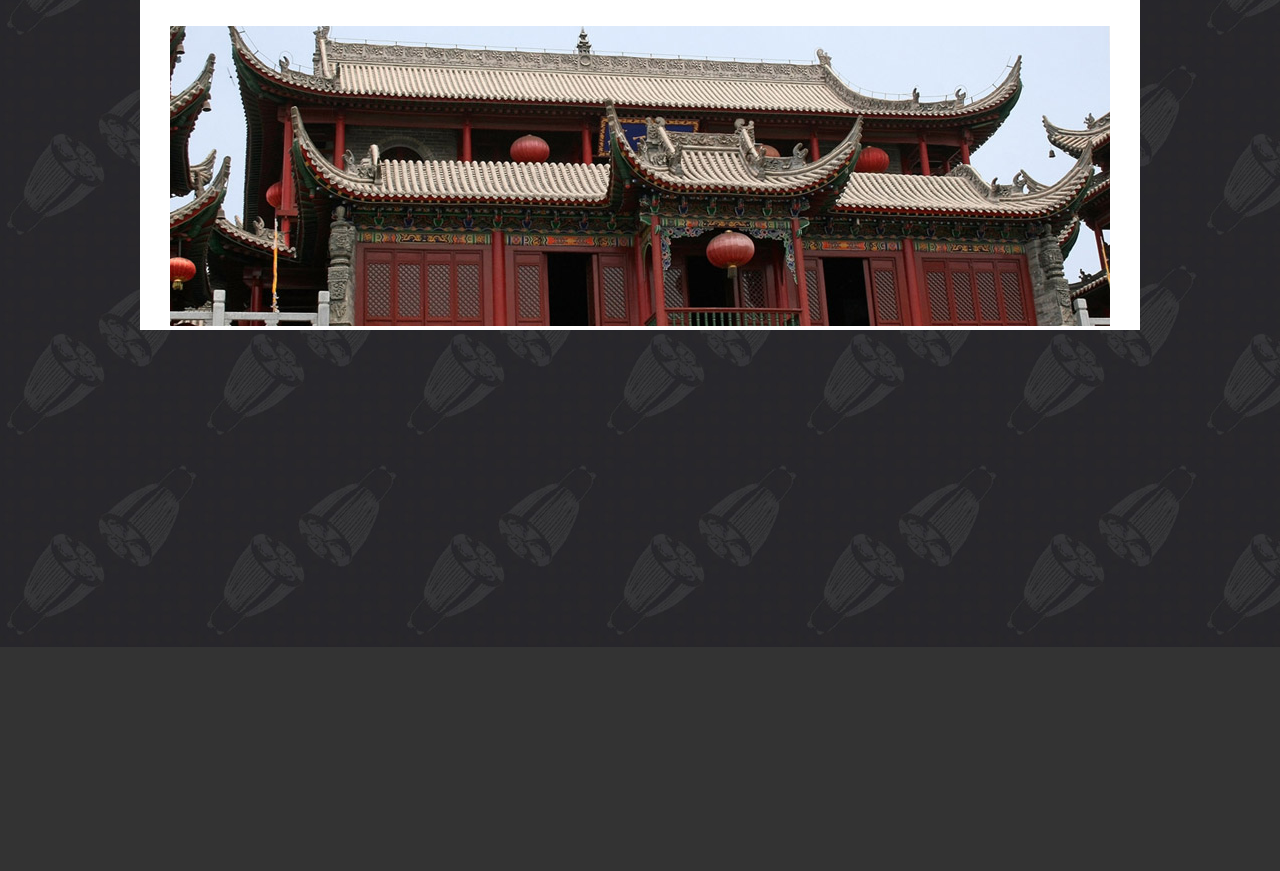
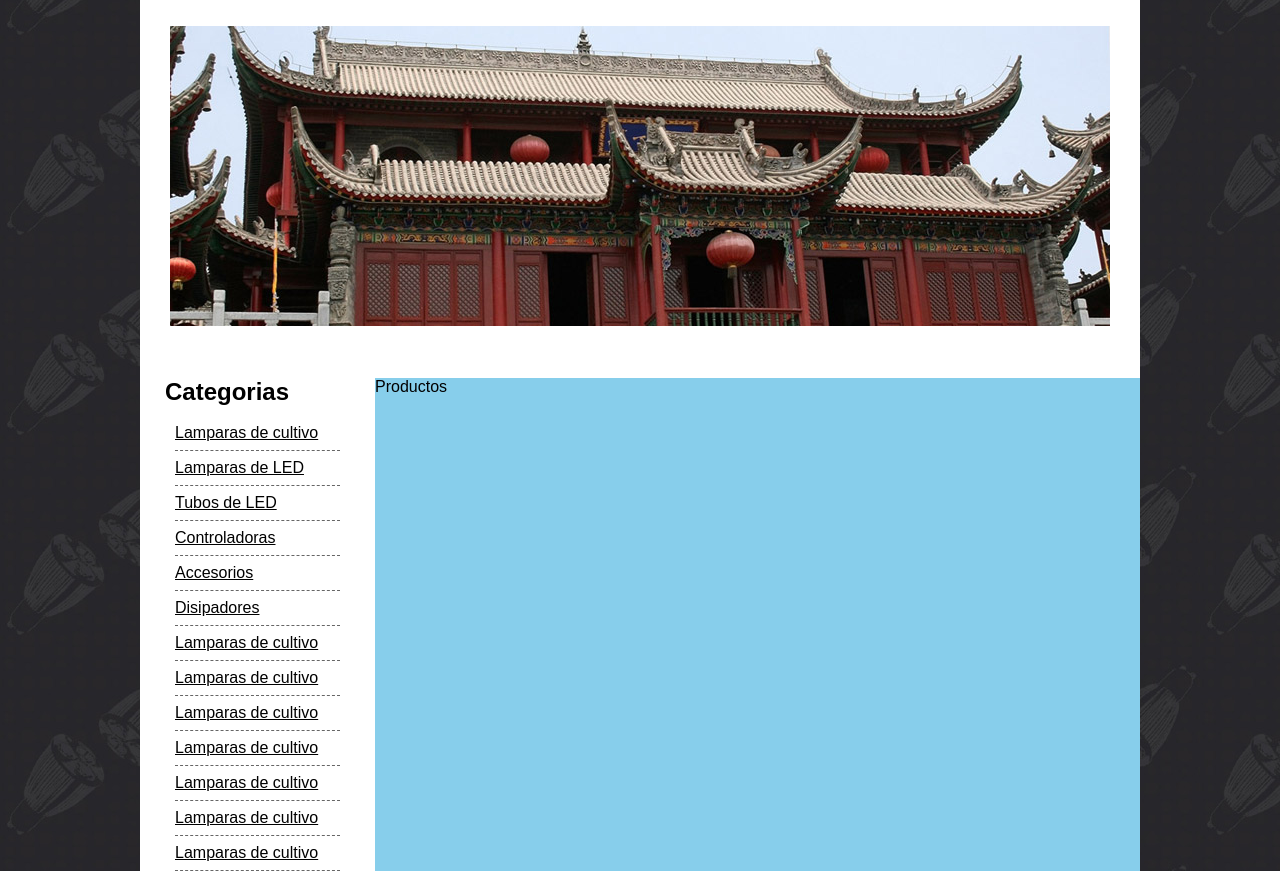
Before and after one commit to PabloBarzola/sitio3alas, a plain HTML site: page index.html in a window 1280 px wide. Shown: the part 153-1024 px from the top of the page. Before the commit the page ends 800 px from the top, so only its background shows below. Drawn offline with Linux system fonts and the light colour scheme.

Commit message:
actualizando

```diff
--- a/estilos.css
+++ b/estilos.css
@@ -4,6 +4,7 @@
     --negro: #000000;
     --gris: #333333;
     --blanco: #FFFFFF;
+    --grisClaro: #666666;
 }
 
 *{
@@ -24,6 +25,12 @@ body {
     margin: 0 auto;
 
 }
+
+/**
+    -----------------------------------------------------------------
+    SECCION CABECERA
+    -----------------------------------------------------------------
+*/
 
 .cabecera{
     color: var(--naranja);
@@ -79,8 +86,54 @@ body {
     background-color: brown;
 }
 
+
+
+
+/**
+    -----------------------------------------------------------------
+    SLIDER
+    -----------------------------------------------------------------
+*/
+
 .slider{
     /* Para centrar imagenes aplico
     text-align center al elemento padre */
     text-align: center;
+    margin-bottom: 48px;
 }
+
+.principal{
+    display: grid;
+    grid-template-columns: 200px 1fr;
+    grid-gap: 35px;
+}
+
+.cat{
+    background-color: violet;
+}
+
+.cat-title{
+    margin-bottom: 10px;
+    margin-left: 25px;
+}
+
+.cat-list{
+    list-style: none;
+    padding-left: 35px;
+}
+
+.cat-list a{
+    display: block;
+    padding: 8px 0;
+    border-bottom: 1px dashed var(--grisClaro);
+    color: var(--negro);
+}
+
+.cat-list a:hover{
+    text-decoration: none;
+
+}
+
+.productos{
+    background-color: skyblue;
+}
--- a/index.html
+++ b/index.html
@@ -60,6 +60,60 @@
             <img src="images/slide/2.jpg" alt="Foto de China">
         </div> <!-- Cierra .slider -->
 
+        <div class="principal">
+            <div class="categorias">
+                <h2 class="cat-title">Categorias</h2>
+                <ul class="cat-list">
+                    <li class="cat-list_item">
+                        <a href="#">Lamparas de cultivo</a>
+                    </li>
+                    <li class="cat-list_item">
+                        <a href="#">Lamparas de LED</a>
+                    </li>
+                    <li class="cat-list_item">
+                        <a href="#">Tubos de LED</a>
+                    </li>
+                    <li class="cat-list_item">
+                        <a href="#">Controladoras</a>
+                    </li>
+                    <li class="cat-list_item">
+                        <a href="#">Accesorios</a>
+                    </li>
+                    <li class="cat-list_item">
+                        <a href="#">Disipadores</a>
+                    </li>
+                    <li class="cat-list_item">
+                            <a href="#">Lamparas de cultivo</a>
+                    </li>
+                    <li class="cat-list_item">
+                            <a href="#">Lamparas de cultivo</a>
+                    </li>
+                    <li class="cat-list_item">
+                            <a href="#">Lamparas de cultivo</a>
+                    </li>
+                    <li class="cat-list_item">
+                            <a href="#">Lamparas de cultivo</a>
+                    </li>
+                    <li class="cat-list_item">
+                            <a href="#">Lamparas de cultivo</a>
+                    </li>
+                    <li class="cat-list_item">
+                            <a href="#">Lamparas de cultivo</a>
+                    </li>
+                    <li class="cat-list_item">
+                            <a href="#">Lamparas de cultivo</a>
+                    </li>
+
+
+
+                </ul>
+            </div> <!--Cierra .categrias-->
+
+            <div class="productos">
+                Productos
+            </div> <!--Cierra .productos-->
+        </div>
+
     </div>
     <!--No deberias tener nada aca-->
 
```
